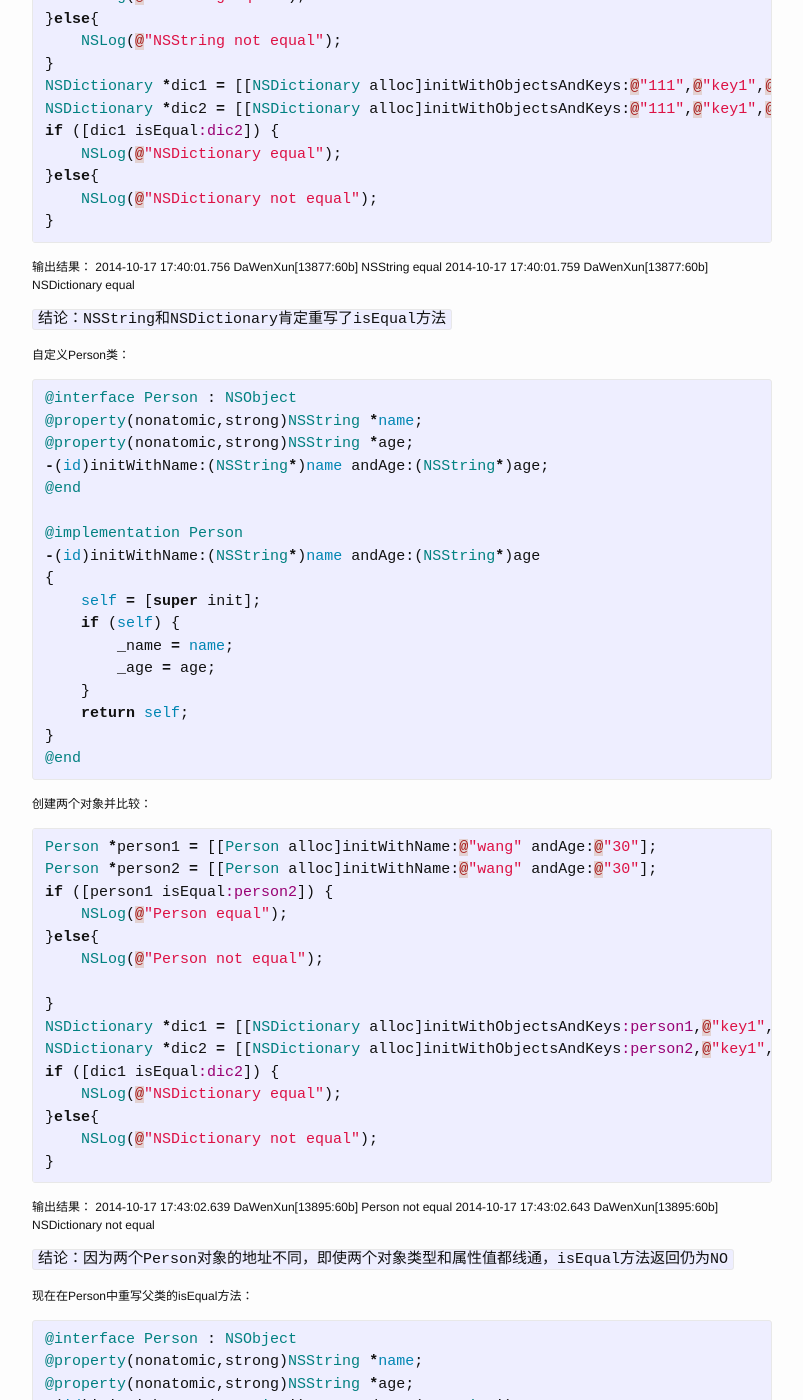
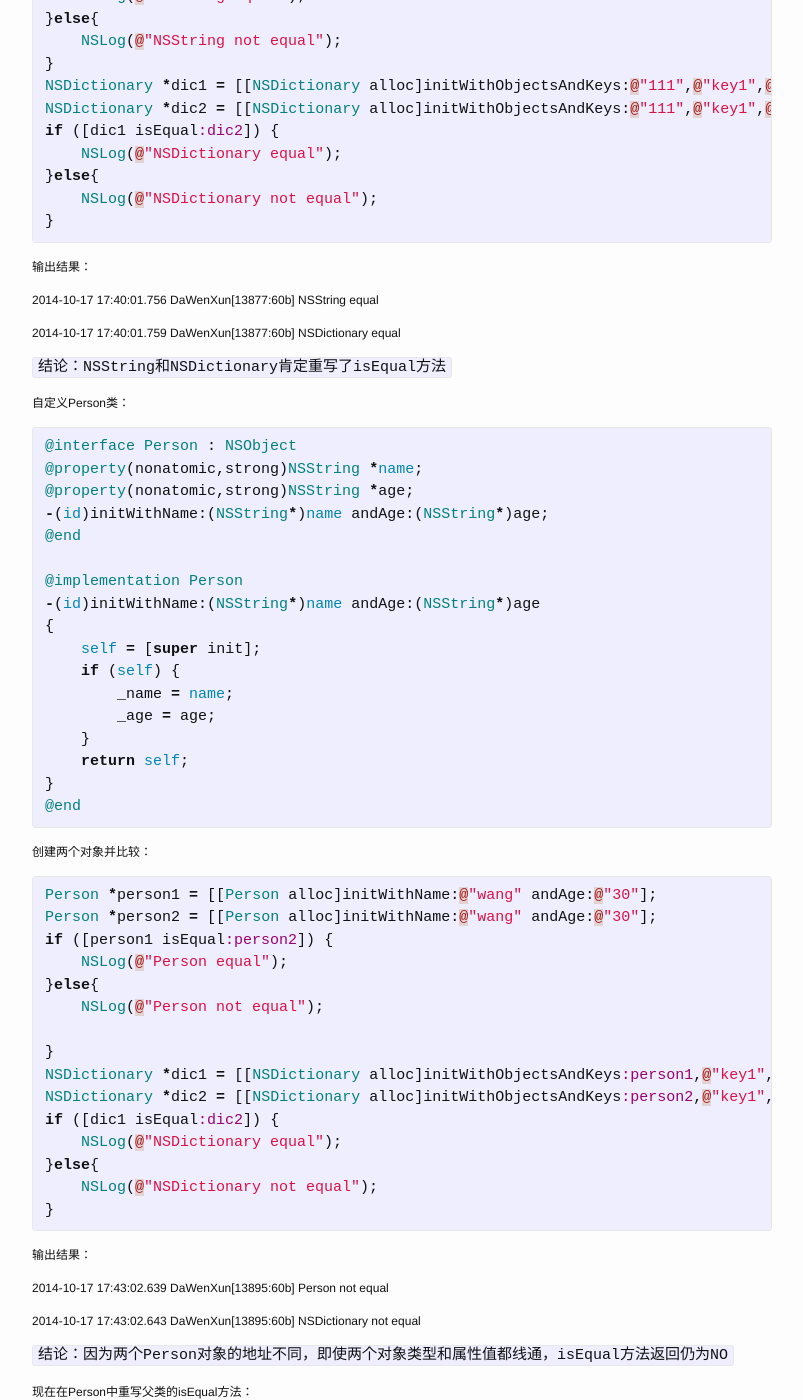
Before and after one commit to binkwang/hanmbink.github.io, a Jekyll site: the page built from _posts/2014-10-23-NSObject的isEqual:方法.markdown, in a window 1280 px wide and 1400 px high, scrolled down 318 px. Shown: the whole window, without its empty margins (238-1041 px from the left). Built offline with Jekyll 4.4.1, drawn with Linux system fonts in a browser that asks for light colours; some of the changed text lies outside the part shown.

```diff
--- a/_posts/2014-10-23-NSObject的isEqual:方法.markdown
+++ b/_posts/2014-10-23-NSObject的isEqual:方法.markdown
@@ -25,7 +25,9 @@ if ([dic1 isEqual:dic2]) {
 {% endhighlight %}
 
 输出结果：
+
 2014-10-17 17:40:01.756 DaWenXun[13877:60b] NSString equal
+
 2014-10-17 17:40:01.759 DaWenXun[13877:60b] NSDictionary equal
 
 `结论：NSString和NSDictionary肯定重写了isEqual方法`
@@ -72,9 +74,10 @@ if ([dic1 isEqual:dic2]) {
 }
 {% endhighlight %}
 
+输出结果：
 
-输出结果：
 2014-10-17 17:43:02.639 DaWenXun[13895:60b] Person not equal
+
 2014-10-17 17:43:02.643 DaWenXun[13895:60b] NSDictionary not equal
 
 `结论：因为两个Person对象的地址不同，即使两个对象类型和属性值都线通，isEqual方法返回仍为NO`
@@ -138,7 +141,9 @@ if ([dic1 isEqual:dic2]) {
 {% endhighlight %}
 
 输出结果：
+
 2014-10-17 18:11:47.522 DaWenXun[13992:60b] Person equal
+
 2014-10-17 18:11:47.524 DaWenXun[13992:60b] NSDictionary equal
 
 
```
